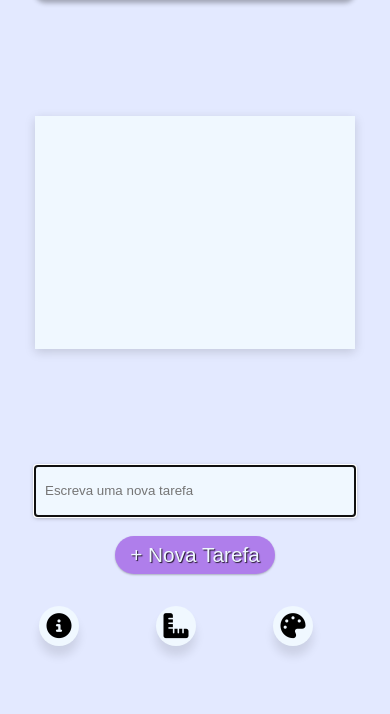
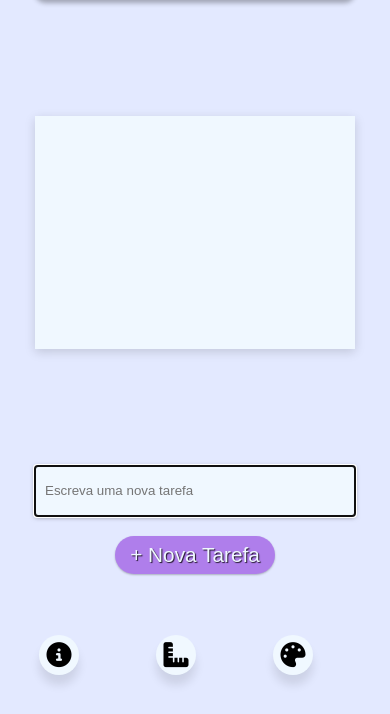
Before and after one commit to DiogoLCarvalho/projeto-To-Do-List, a plain HTML site: page index.html in a window 390 px wide. Shown: the part 154-868 px from the top of the page. Before the commit the page ends 844 px from the top, so only its background shows below. Drawn offline with Linux system fonts and the light colour scheme.

Commit message:
Estilo Finalizado

```diff
--- a/css/style.css
+++ b/css/style.css
@@ -330,6 +330,9 @@ input[type="checkbox"]:checked+label>p {
 }
 
 @media(max-width:500px) {
+    .icon{
+        top:93.5%;
+    }
     #container__content, #content__text {
         width: 20rem;
     }
```
